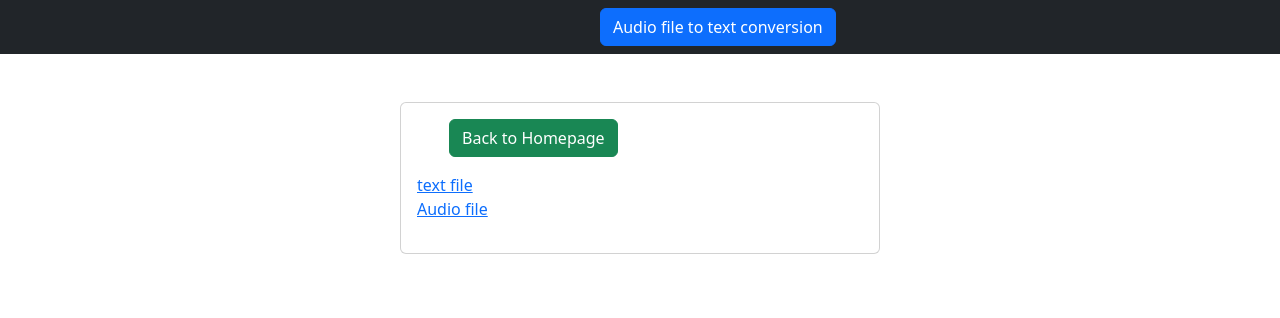
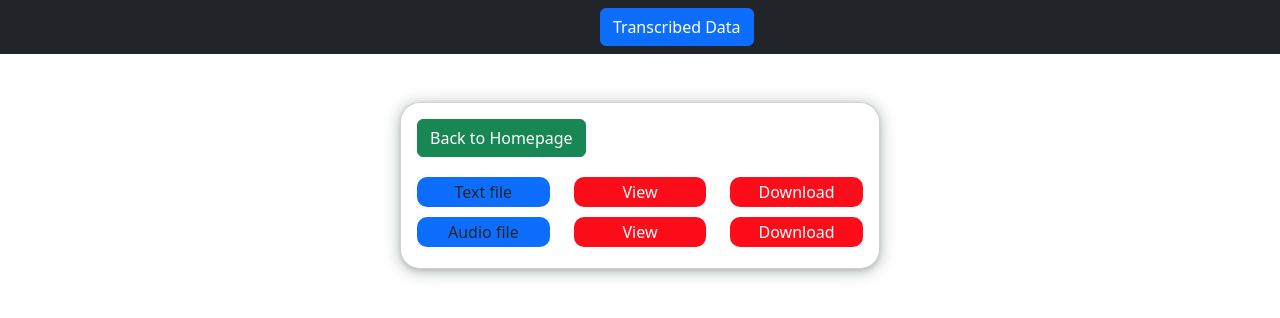
Before and after one commit to rabiyulfahimhasim786/youtubevideototext, a Django app: template mysite/photos/templates/file.html in a window 1280 px wide. Shown: the top 318 px of the page. Run offline with Django 4.2, Linux system fonts and the light colour scheme; the template is opened without the code that fills it, so the values that code supplies are empty.

Commit message:
Add files via upload

```diff
--- a/mysite/photos/templates/file.html
+++ b/mysite/photos/templates/file.html
@@ -9,22 +9,35 @@
   </head>
   <body>
     <nav class="navbar navbar-expand-lg navbar-light bg-dark header">
-        <a href="#" style="margin-left: 600px;" class="btn btn-primary bace_title">Audio file to text conversion</a>
+        <a href="#" style="margin-left: 600px;" class="btn btn-primary bace_title">Transcribed Data</a>
     </nav>
     <div class="d-flex justify-content-center mt-5 upload_file_box">
     <div class="card upload_box p-3" style="width: 30rem;">
 
 
-    {% block content %}
-  <ul class="upload_buttons d-flex justify-content-left" style="list-style-type: none;">
-    <li>
+    <!-- {% block content %} -->
+  <!-- <ul class="upload_buttons d-flex justify-content-left" style="list-style-type: none;"> -->
+    <div>
       <a class="btn btn-success model_form_upload" href="{% url 'file_upload' %}">Back to Homepage</a>
-    </li>
-  </ul>
+    </div>
+  <!-- </ul> -->
 
   <!-- <a href="{{ '/media/output/output1.csv' }}">output file</a>
   <p></p> -->
-  <a href="{{ '/media/file/sample.txt' }}">text file</a>
+<div class="row view-and-download">
+  <div class="col-lg-4 text-and-audio">
+    <a>Text file</a>
+    <a>Audio file</a>
+  </div>
+  <div class="col-lg-4 view-file">
+    <a href="{{ '/media/file/sample.txt' }}">View</a>
+    <a href="{{ '/media/video/test.mp4' }}">View</a>
+  </div>
+  <div class="col-lg-4 download-file">
+    <a href="{{ '/media/file/sample.txt' }}">Download</a>
+    <a href="{{ '/media/video/test.mp4' }}">Download</a>
+  </div>
+</div>
   <!--<p></p>
    <p>URL Tested:</p>-->
   <!--<ul>
@@ -35,10 +48,9 @@
       </li>
     {% endfor %}
   </ul>-->
-  <a href="{{ '/media/video/test.mp4' }}">Audio file</a>
-  <p></p>
+
   <!-- <a href="{{ '/media/file/sample.txt' }}">output file</a>-->
-  {% endblock %}
+  <!-- {% endblock %} -->
   </div>
   </div>
 
@@ -46,3 +58,50 @@
 </html>
 <!-- JavaScript Bundle with Popper -->
 <script src="https://cdn.jsdelivr.net/npm/bootstrap@5.2.0/dist/js/bootstrap.bundle.min.js" integrity="sha384-A3rJD856KowSb7dwlZdYEkO39Gagi7vIsF0jrRAoQmDKKtQBHUuLZ9AsSv4jD4Xa" crossorigin="anonymous"></script>
+
+
+<style>
+   .text-and-audio {
+    display: grid;
+   }
+   .view-file {
+    display: grid;
+   }
+   .download-file {
+    display: grid;
+   }
+   .view-and-download {
+    padding-top: 15px;
+   }
+   .text-and-audio a {
+    padding: 3px;
+    background: #0d6efd;
+    text-align: center;
+    color: #fff;
+    border-radius: 10px;
+    text-decoration: none;
+    margin: 5px 0px;
+   }
+   .view-file a {
+    padding: 3px;
+    background: #fd0d19;
+    text-align: center;
+    color: #fff;
+    border-radius: 10px;
+    text-decoration: none;
+    margin: 5px 0px;
+   }
+   .download-file a {
+    padding: 3px;
+    background: #fd0d19;
+    text-align: center;
+    color: #fff;
+    border-radius: 10px;
+    text-decoration: none;
+    margin: 5px 0px;
+   }
+   .upload_box {
+    border-radius: 20px;
+    box-shadow: rgb(14 30 37 / 12%) 0px 2px 4px 0px, rgb(14 30 37 / 32%) 0px 2px 16px 0px;
+}
+</style>
```
Also changed, not shown: mysite/photos/templates/home.html (+43 -6 lines).
